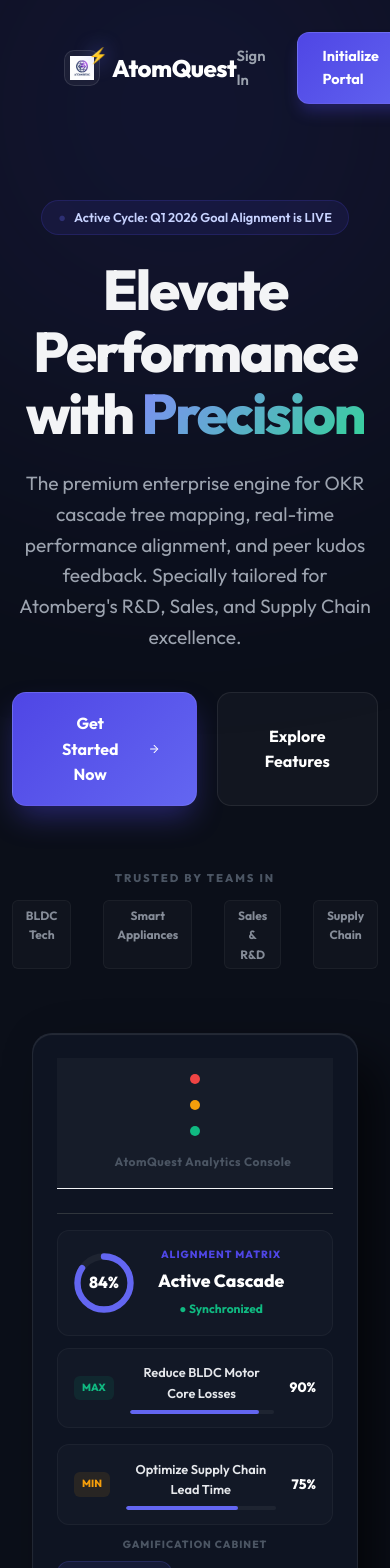
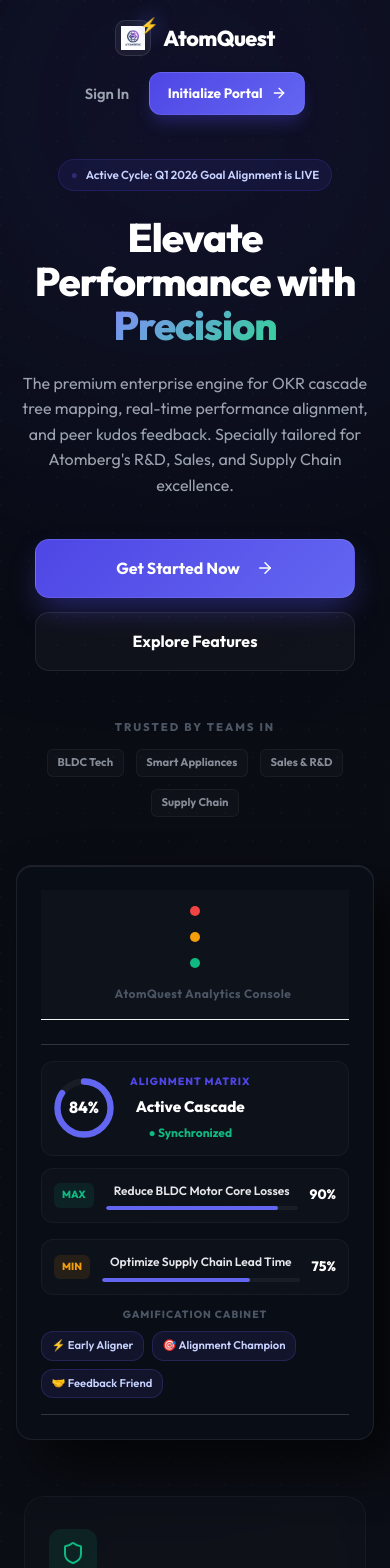
Before and after one commit to u24ai063sunil/AtomBerg_Web_Portal, a React app in the folder frontend/: page / in a window 390 px wide. Shown: the top 1568 px of the page. Built offline with nearby package versions, Linux system fonts and the light colour scheme; no server answers; the HTML template or start-up script is replaced by a standard one; a web font is replaced by a local one.

Commit message:
design: completely overhaul landing page UI/UX for absolute responsiveness and premium SaaS aesthetics

```diff
--- a/frontend/src/pages/LandingPage.css
+++ b/frontend/src/pages/LandingPage.css
@@ -1,10 +1,15 @@
 .landing-container {
     min-height: 100vh;
-    background: #0b0f19;
+    background: #080b11;
+    /* High-tech SaaS background grid pattern */
+    background-image:
+        radial-gradient(circle at 1px 1px, rgba(255, 255, 255, 0.02) 1px, transparent 0),
+        linear-gradient(135deg, #080b11 0%, #0c0f17 100%);
+    background-size: 28px 28px, 100% 100%;
     color: #f3f4f6;
     font-family: 'Outfit', 'Inter', sans-serif;
     position: relative;
-    overflow: hidden;
+    overflow-x: hidden;
     display: flex;
     flex-direction: column;
     justify-content: space-between;
@@ -57,6 +62,7 @@
     margin: 0 auto;
     position: relative;
     z-index: 10;
+    box-sizing: border-box;
 }
 
 .nav-logo {
@@ -143,7 +149,7 @@
     display: flex;
     align-items: center;
     justify-content: space-between;
-    padding: 4rem 4rem 2rem 4rem;
+    padding: 4rem;
     max-width: 1400px;
     width: 100%;
     margin: 0 auto;
@@ -151,10 +157,12 @@
     position: relative;
     z-index: 10;
     flex: 1;
+    box-sizing: border-box;
 }
 
 .hero-content {
     flex: 1.1;
+    text-align: left;
 }
 
 .badge-announcement {
@@ -183,11 +191,12 @@
 }
 
 .hero-content h1 {
-    font-size: 4.5rem;
+    font-size: clamp(2.5rem, 6.5vw, 4.5rem);
     line-height: 1.1;
     font-weight: 900;
     letter-spacing: -2px;
     margin-bottom: 1.5rem;
+    color: white;
 }
 
 .gradient-text {
@@ -197,7 +206,7 @@
 }
 
 .hero-desc {
-    font-size: 1.2rem;
+    font-size: clamp(1rem, 2vw, 1.20rem);
     line-height: 1.6;
     color: #9ca3af;
     margin-bottom: 2.5rem;
@@ -260,11 +269,12 @@
 
 .logos-grid {
     display: flex;
-    gap: 2rem;
+    gap: 1.5rem;
     color: #9ca3af;
     font-weight: 700;
     font-size: 0.9rem;
     opacity: 0.85;
+    flex-wrap: wrap;
 }
 
 .logos-grid span {
@@ -280,27 +290,30 @@
     flex: 0.9;
     display: flex;
     justify-content: center;
+    width: 100%;
 }
 
 .visual-card {
-    width: 530px;
-    background: rgba(17, 24, 39, 0.7);
+    width: 100%;
+    max-width: 530px;
+    background: rgba(10, 14, 23, 0.75);
     border: 1px solid rgba(255, 255, 255, 0.08);
-    border-radius: 20px;
+    border-radius: 24px;
     overflow: hidden;
     backdrop-filter: blur(20px);
-    transform: perspective(1200px) rotateY(-12deg) rotateX(6deg) translateZ(0);
-    box-shadow: 25px 25px 50px rgba(0, 0, 0, 0.6), inset 0 1px 1px rgba(255, 255, 255, 0.1);
-    transition: all 0.5s ease;
+    transform: perspective(1200px) rotateY(-10deg) rotateX(5deg) translateZ(0);
+    box-shadow: 25px 25px 50px rgba(0, 0, 0, 0.65), inset 0 1px 1px rgba(255, 255, 255, 0.1);
+    transition: all 0.5s cubic-bezier(0.16, 1, 0.3, 1);
 }
 
 .visual-card:hover {
-    transform: perspective(1200px) rotateY(-6deg) rotateX(3deg) scale(1.02);
-    border-color: rgba(99, 102, 241, 0.3);
+    transform: perspective(1200px) rotateY(-4deg) rotateX(2deg) scale(1.02);
+    border-color: rgba(99, 102, 241, 0.4);
+    box-shadow: 0 30px 60px rgba(0, 0, 0, 0.8), 0 0 40px rgba(99, 102, 241, 0.1);
 }
 
 .card-header {
-    background: rgba(255, 255, 255, 0.03);
+    background: rgba(255, 255, 255, 0.02);
     padding: 1rem 1.5rem;
     display: flex;
     align-items: center;
@@ -347,6 +360,7 @@
     position: relative;
     width: 60px;
     height: 60px;
+    flex-shrink: 0;
 }
 
 .circular-chart {
@@ -424,6 +438,7 @@
     font-weight: 800;
     padding: 0.25rem 0.5rem;
     border-radius: 6px;
+    flex-shrink: 0;
 }
 
 .task-indicator.max {
@@ -441,12 +456,16 @@
     display: flex;
     flex-direction: column;
     gap: 0.4rem;
+    min-width: 0;
 }
 
 .task-title {
     font-size: 0.8rem;
     font-weight: 600;
     color: #e5e7eb;
+    white-space: nowrap;
+    overflow: hidden;
+    text-overflow: ellipsis;
 }
 
 .task-progress-bar {
@@ -466,6 +485,7 @@
     font-size: 0.85rem;
     font-weight: 800;
     color: white;
+    flex-shrink: 0;
 }
 
 .mock-badges-preview {
@@ -514,10 +534,11 @@
     margin: 0 auto;
     position: relative;
     z-index: 10;
+    box-sizing: border-box;
 }
 
 .glass-panel {
-    background: rgba(255, 255, 255, 0.02);
+    background: rgba(255, 255, 255, 0.015);
     border: 1px solid rgba(255, 255, 255, 0.04);
     backdrop-filter: blur(10px);
     padding: 3rem 2.5rem;
@@ -580,7 +601,7 @@
 /* Footer Section */
 .landing-footer {
     border-top: 1px solid rgba(255, 255, 255, 0.04);
-    padding: 2rem;
+    padding: 2.5rem 2rem;
     text-align: center;
     color: #4b5563;
     font-size: 0.85rem;
@@ -589,39 +610,169 @@
     z-index: 10;
 }
 
-/* Responsive Breakpoints */
+/* Outstanding Responsive Layout System */
+
 @media (max-width: 1100px) {
     .hero-section {
         flex-direction: column;
         text-align: center;
-        padding: 4rem 2rem;
+        padding: 3rem 2rem;
         gap: 4rem;
     }
-    .hero-content h1 {
-        font-size: 3.5rem;
+
+    .hero-content {
+        display: flex;
+        flex-direction: column;
+        align-items: center;
+        text-align: center;
     }
+
     .hero-desc {
         margin: 0 auto 2.5rem auto;
     }
+
     .hero-btns {
         justify-content: center;
     }
+
     .logos-grid {
         justify-content: center;
     }
+
     .client-logos {
         align-items: center;
     }
+
     .visual-card {
         width: 100%;
         max-width: 500px;
-        transform: none;
+        transform: none !important; /* Flatten 3D perspective rotation on smaller displays for crisp render */
     }
+
     .visual-card:hover {
-        transform: none;
+        transform: scale(1.01) !important;
     }
+
+    .features-grid {
+        grid-template-columns: repeat(2, 1fr);
+        padding: 3rem 2rem;
+    }
+}
+
+@media (max-width: 768px) {
+    .landing-nav {
+        padding: 1.5rem 2rem;
+    }
+
+    .nav-links {
+        gap: 1.25rem;
+    }
+
+    .cta-btn {
+        padding: 0.6rem 1.1rem;
+        font-size: 0.85rem;
+    }
+
+    .hero-section {
+        padding: 2rem 1.5rem;
+    }
+
+    .hero-content h1 {
+        letter-spacing: -1px;
+    }
+
+    .hero-btns {
+        flex-direction: column;
+        width: 100%;
+        max-width: 320px;
+        gap: 0.85rem;
+        margin-bottom: 3rem;
+    }
+
+    .primary-btn, .secondary-btn {
+        width: 100%;
+        justify-content: center;
+        padding: 1rem;
+        box-sizing: border-box;
+    }
+
     .features-grid {
         grid-template-columns: 1fr;
-        padding: 2rem;
+        padding: 2rem 1.5rem;
+        gap: 1.5rem;
+    }
+
+    .glass-panel {
+        padding: 2rem 1.5rem;
     }
 }
+
+@media (max-width: 480px) {
+    .landing-nav {
+        padding: 1.25rem 1rem;
+        flex-direction: column;
+        gap: 1rem;
+    }
+
+    .nav-logo {
+        font-size: 1.35rem;
+    }
+
+    .nav-links {
+        width: 100%;
+        justify-content: center;
+    }
+
+    .hero-section {
+        padding: 1.5rem 1rem;
+        gap: 3rem;
+    }
+
+    .badge-announcement {
+        font-size: 0.725rem;
+        padding: 0.35rem 0.75rem;
+        text-align: center;
+    }
+
+    .logos-grid {
+        gap: 0.75rem;
+        justify-content: center;
+    }
+
+    .logos-grid span {
+        font-size: 0.7rem;
+        padding: 0.25rem 0.6rem;
+    }
+
+    .visual-card {
+        border-radius: 16px;
+    }
+
+    .card-body {
+        padding: 1.25rem;
+        gap: 1.25rem;
+    }
+
+    .mock-analytics-header {
+        gap: 1rem;
+        padding: 0.75rem;
+    }
+
+    .mock-metrics .metric-value {
+        font-size: 0.95rem;
+    }
+
+    .mock-task-item {
+        padding: 0.75rem;
+        gap: 0.75rem;
+    }
+
+    .task-title {
+        font-size: 0.75rem;
+    }
+
+    .badge-pill {
+        padding: 0.3rem 0.6rem;
+        font-size: 0.7rem;
+    }
+}
```
